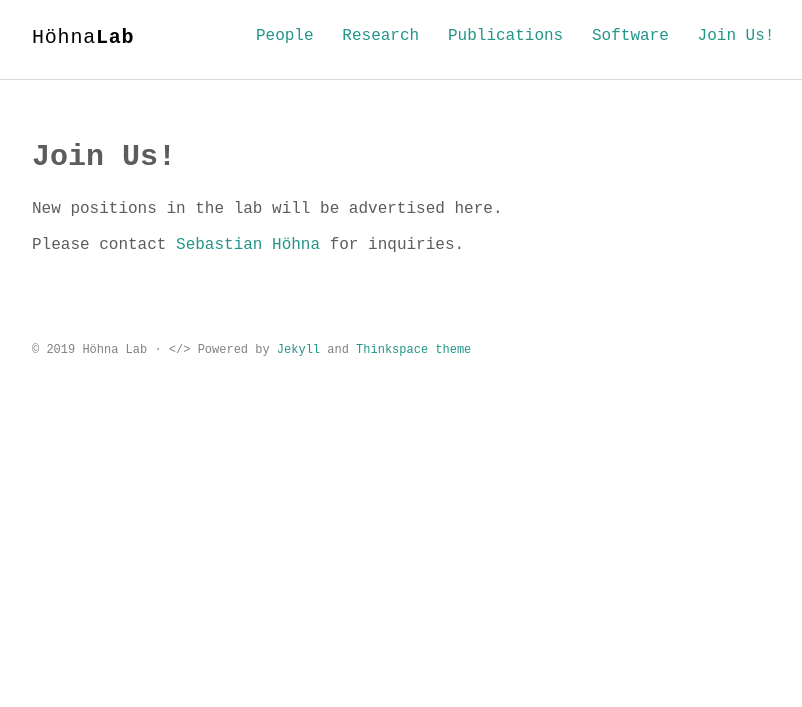
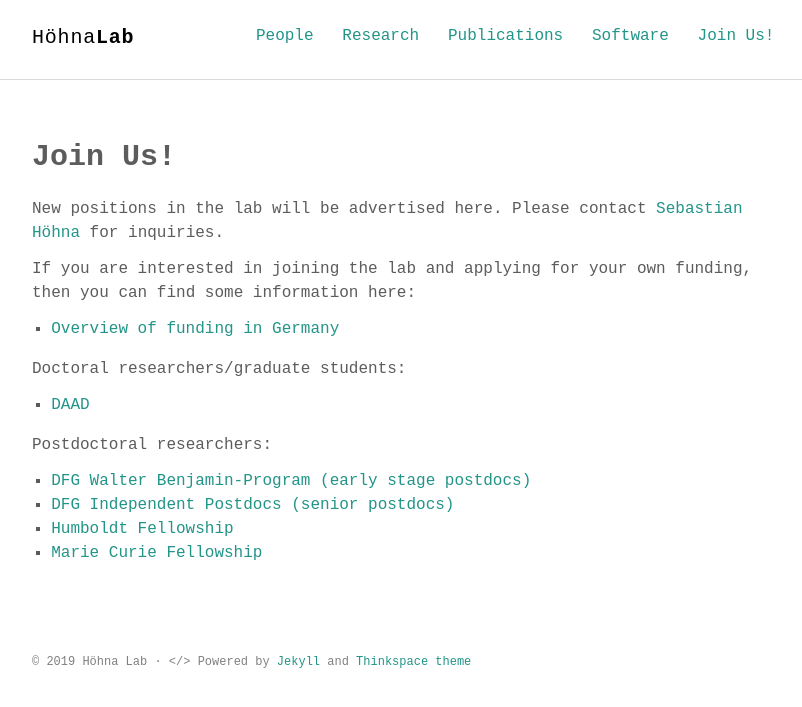
Before and after one commit to hoehnalab/hoehnalab.github.io, a Jekyll site: the page built from join.md, in a window 1280 px wide. Shown: the top 707 px of the page, without its empty margins (232-1034 px from the left). Built offline with Jekyll 4.4.1, drawn with Linux system fonts in a browser that asks for light colours; some web fonts are replaced.

Commit message:
Updating information on postdoc grants

```diff
--- a/join.md
+++ b/join.md
@@ -5,5 +5,16 @@ permalink: /join/
 ---
 
 New positions in the lab will be advertised here.
+Please contact [Sebastian Höhna](mailto:hoehna@lmu.de) for inquiries.
 
-Please contact [Sebastian Höhna](mailto:hoehna@lmu.de) for inquiries.
+If you are interested in joining the lab and applying for your own funding, then you can find some information here:
+* [Overview of funding in Germany](https://www.research-in-germany.org/en)
+
+Doctoral researchers/graduate students:
+* [DAAD](https://www.daad.de/deutschland/stipendium/datenbank/en/21148-scholarship-database)
+
+Postdoctoral researchers:
+* [DFG Walter Benjamin-Program (early stage postdocs)](https://www.dfg.de/en/research_funding/programmes/individual/walter_benjamin/index.html)
+* [DFG Independent Postdocs (senior postdocs)](https://www.dfg.de/formulare/52_02/52_02_en.pdf)
+* [Humboldt Fellowship](https://www.humboldt-foundation.de/web/sponsorship.html)
+* [Marie Curie Fellowship](https://ec.europa.eu/research/mariecurieactions/actions/individual-fellowships_en)
```
